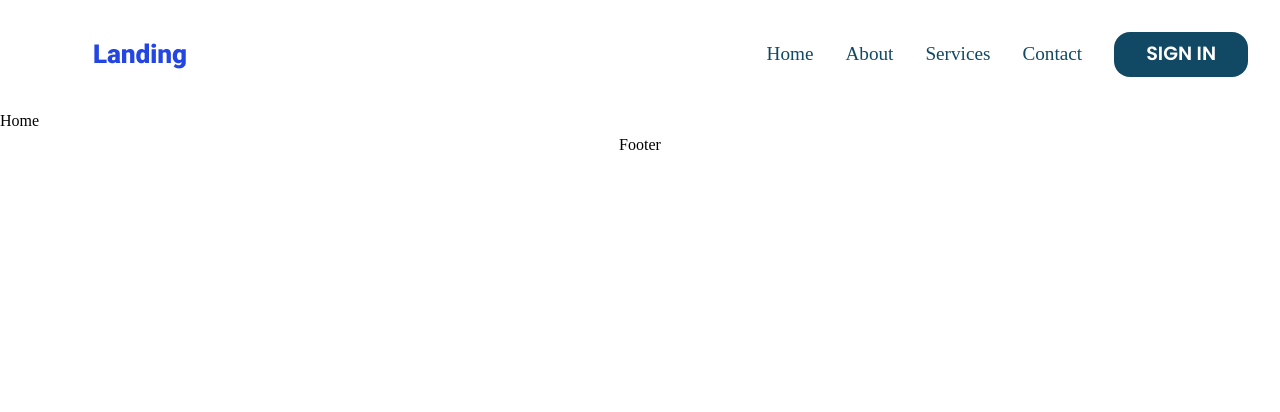
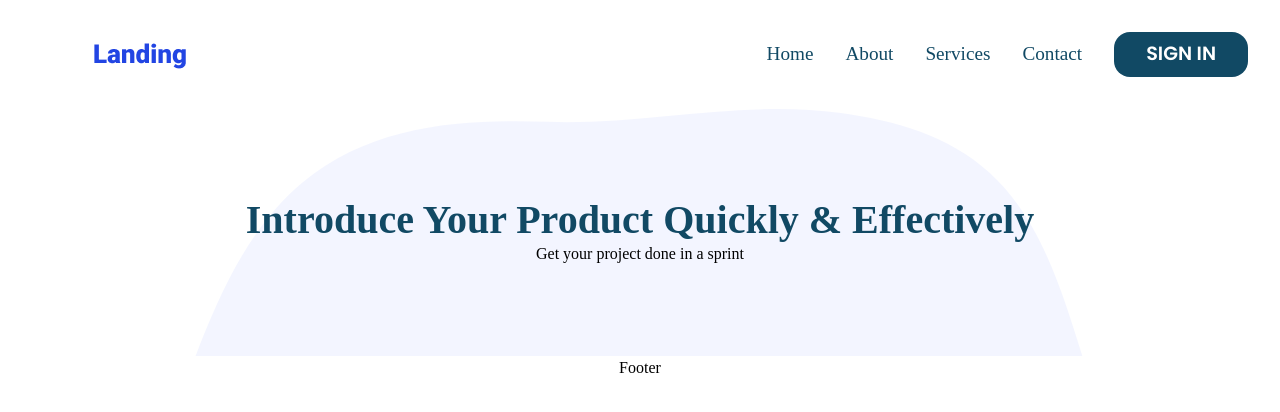
Before and after one commit to Abrar118/devsprint, a React (Vite) app in the folder client/devsprint/: page / in a window 1280 px wide. Shown: the top 412 px of the page. Built offline with nearby package versions, Linux system fonts and the light colour scheme; the HTML template or start-up script is replaced by a standard one.

Commit message:
with part of hero section

```diff
--- a/client/devsprint/src/pages/home/Home.jsx
+++ b/client/devsprint/src/pages/home/Home.jsx
@@ -1,7 +1,13 @@
 import React from "react";
+import "./home.css";
+import Hero from "./hero/hero";
 
 const Home = () => {
-  return <div>Home</div>;
+  return (
+    <div className="homepage">
+      <Hero />
+    </div>
+  );
 };
 
 export default Home;
--- /dev/null
+++ b/client/devsprint/src/pages/home/hero/hero.css
@@ -0,0 +1,26 @@
+.hero-section {
+   background-image: url(/designer_1.svg);
+   background-size: cover;
+   width: 100%;
+
+   display: flex;
+   flex-direction: column;
+   align-items: center;
+   justify-content: center;
+   padding: 2em 2em;
+}
+
+.hero-section .hero-title {
+   display: flex;
+   flex-direction: column;
+   align-items: center;
+   justify-content: center;
+   text-align: center;
+   margin: 5% 1em;
+}
+
+.hero-section .hero-title h1 {
+   font-size: 2.5em;
+   font-weight: 700;
+   color: var(--blue-dark);
+}
--- /dev/null
+++ b/client/devsprint/src/pages/home/hero/hero.jsx
@@ -0,0 +1,13 @@
+import React from "react";
+import "./hero.css";
+
+const Hero = () => {
+  return <div className="hero-section">
+   <div className="hero-title">
+      <h1>Introduce Your Product Quickly & Effectively</h1>
+      <p>Get your project done in a sprint</p>
+   </div>
+  </div>;
+};
+
+export default Hero;
--- /dev/null
+++ b/client/devsprint/src/pages/home/home.css
@@ -0,0 +1,7 @@
+.homepage {
+   display: flex;
+   flex-direction: column;
+   align-items: center;
+   justify-content: center;
+   padding: 0 2em;
+}
```
